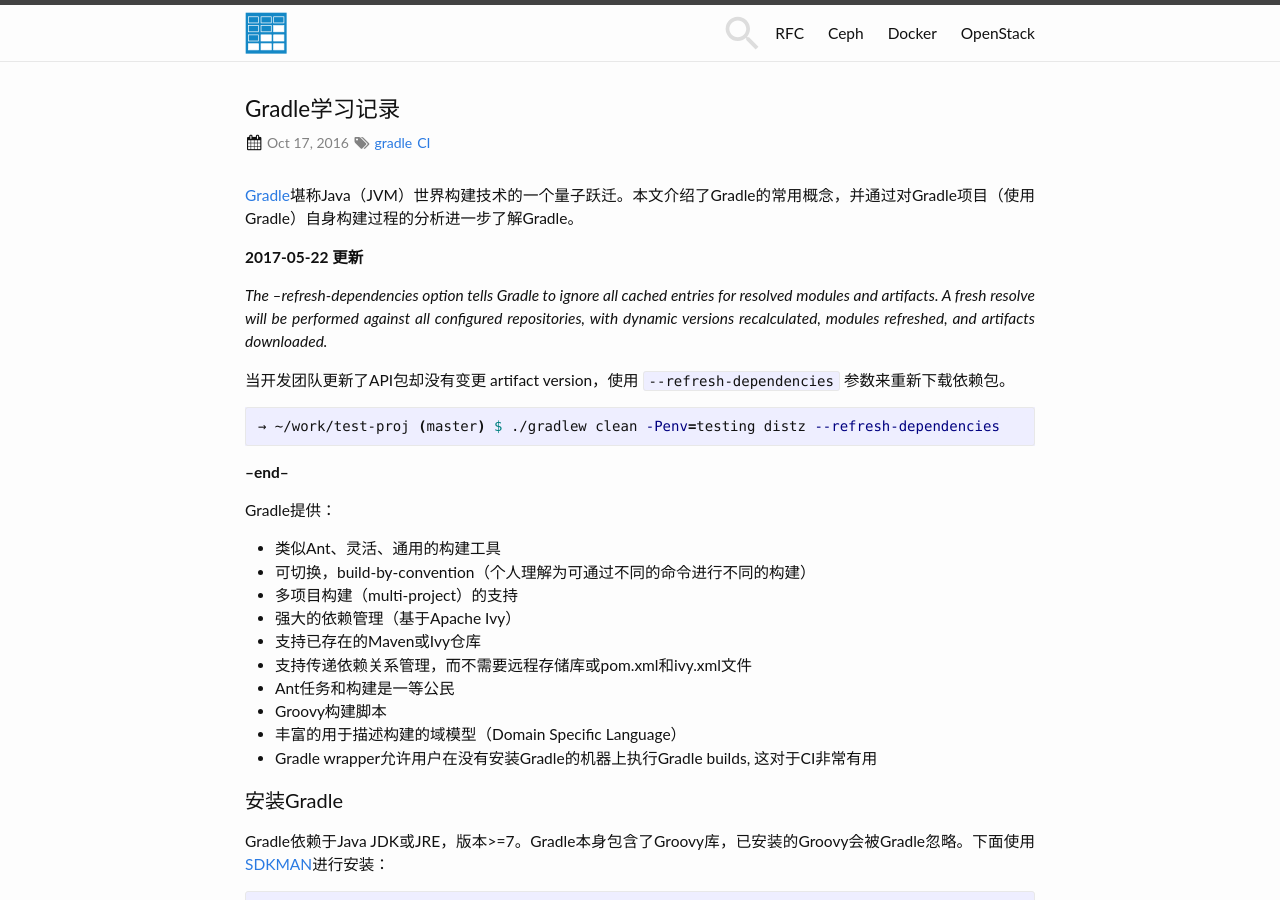
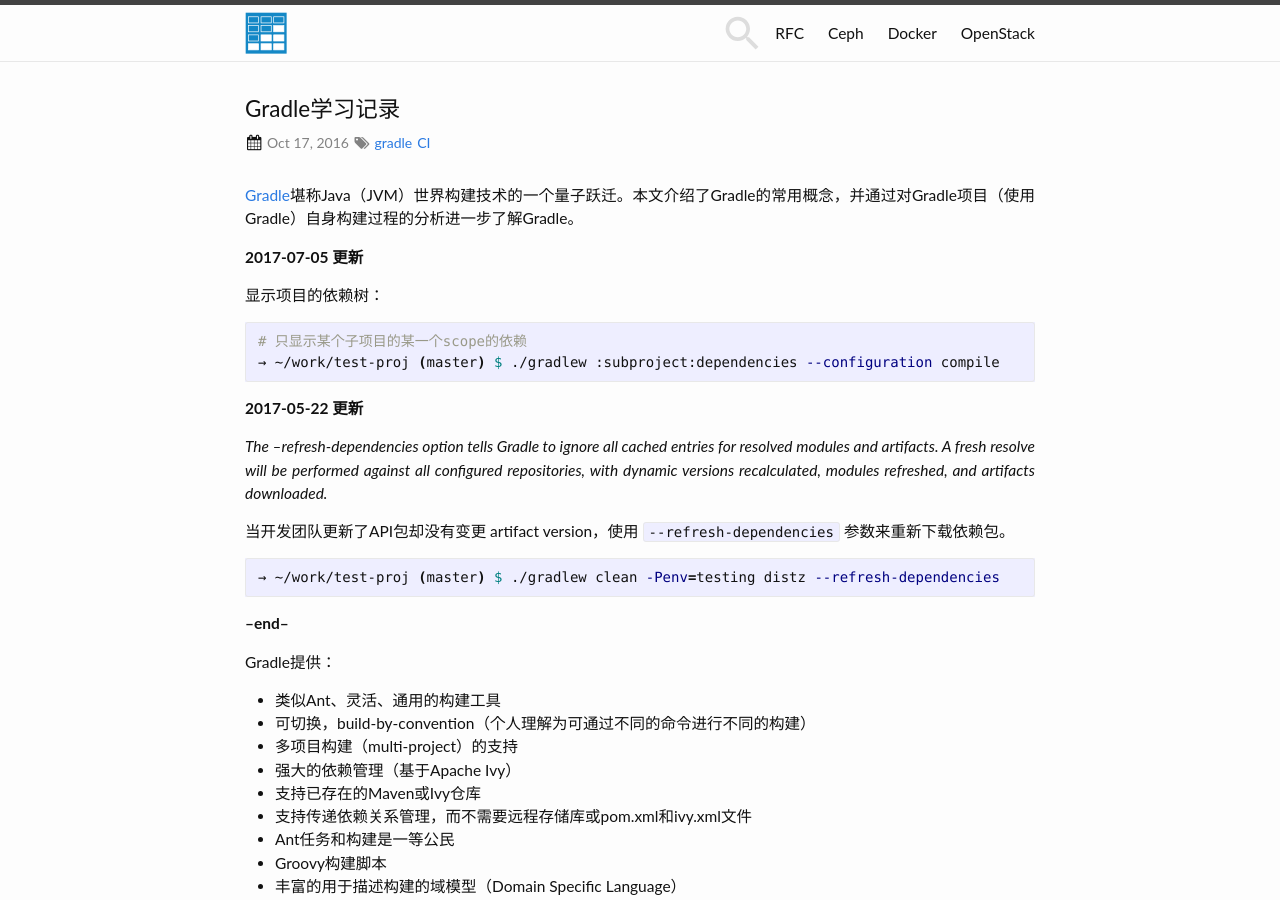
Before and after one commit to zhjwpku/zhjwpku.github.io, a Jekyll site: the page built from _posts/2016-10-17-gradle-learning-notes.markdown, in a window 1280 px wide and 900 px high. Built offline with Jekyll 4.4.1, drawn with Linux system fonts in a browser that asks for light colours; comment, search, counter and statistics services are not loaded.

Commit message:
dependencies tree
Signed-off-by: Zhao Junwang <zhjwpku@gmail.com>

````diff
--- a/_posts/2016-10-17-gradle-learning-notes.markdown
+++ b/_posts/2016-10-17-gradle-learning-notes.markdown
@@ -8,6 +8,15 @@
 ---
 
 [Gradle][gradle]堪称Java（JVM）世界构建技术的一个量子跃迁。本文介绍了Gradle的常用概念，并通过对Gradle项目（使用Gradle）自身构建过程的分析进一步了解Gradle。
+
+**2017-07-05 更新**
+
+显示项目的依赖树：
+
+```shell
+# 只显示某个子项目的某一个scope的依赖
+→ ~/work/test-proj (master) $ ./gradlew :subproject:dependencies --configuration compile
+```
 
 **2017-05-22 更新**
 
````
